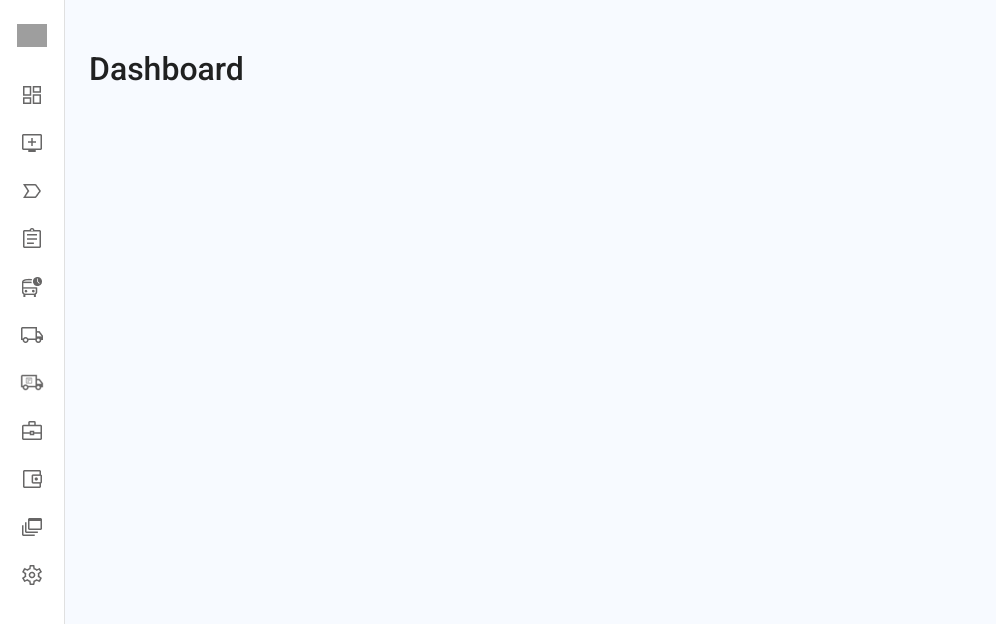
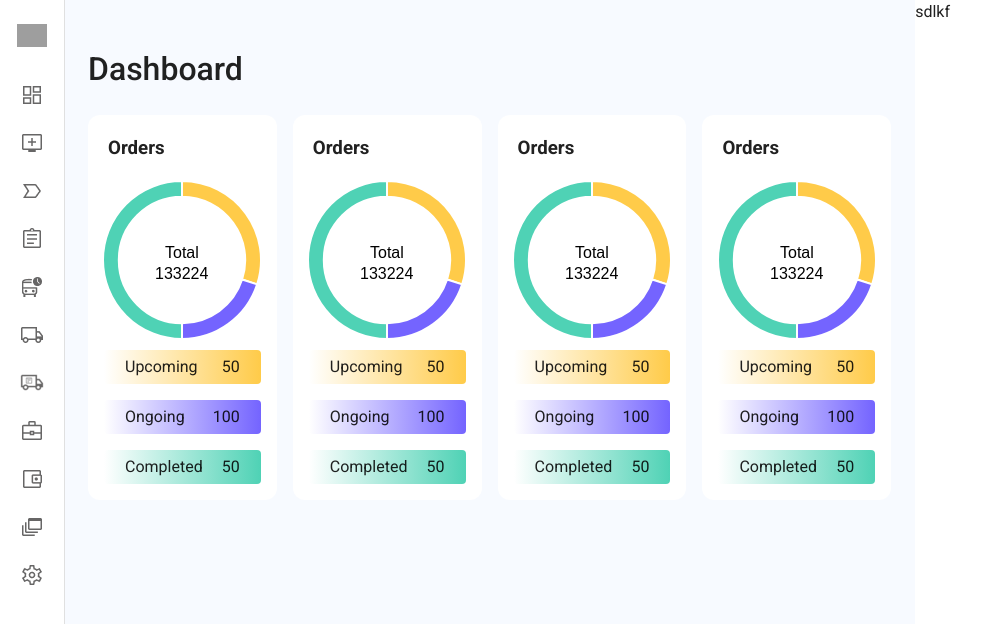
Before and after one commit to kirtanchandak/RoaDo-Dashboard, a React (Vite) app: page / in a window 1280 px wide. Shown: the top 624 px of the page, without its empty margins (0-996 px from the left). Built offline with nearby package versions, Linux system fonts and the light colour scheme; grey boxes are pictures that could not be loaded.

Commit message:
piechart and card design

```diff
--- a/package.json
+++ b/package.json
@@ -14,7 +14,10 @@
     "@emotion/styled": "^11.11.5",
     "@mui/icons-material": "^5.15.15",
     "@mui/material": "^5.15.15",
+    "@mui/x-charts": "^7.2.0",
+    "chart.js": "^4.4.2",
     "react": "^18.2.0",
+    "react-chartjs-2": "^5.2.0",
     "react-dom": "^18.2.0"
   },
   "devDependencies": {
--- a/src/components/Dashboard.tsx
+++ /dev/null
@@ -1,13 +0,0 @@
-import Box from "@mui/material/Box";
-
-function Dashboard() {
-  return (
-    <>
-      <Box>
-        <h1 style={{ fontWeight: 500 }}>Dashboard</h1>
-      </Box>
-    </>
-  );
-}
-
-export default Dashboard;
--- /dev/null
+++ b/src/components/Dashboard/Dashboard.tsx
@@ -0,0 +1,34 @@
+import Box from "@mui/material/Box";
+import ChartBox from "./components/ChartBox";
+
+function Dashboard() {
+  return (
+    <>
+      <Box sx={{ display: "flex", paddingLeft: 8 }}>
+        <Box
+          sx={{
+            width: "70%",
+            backgroundColor: "#F7FAFF",
+            height: "100vh",
+            padding: 3,
+          }}
+        >
+          <Box>
+            <h1 style={{ fontWeight: 500 }}>Dashboard</h1>
+          </Box>
+          <Box sx={{ display: "flex", gap: 2 }}>
+            <ChartBox />
+            <ChartBox />
+            <ChartBox />
+            <ChartBox />
+          </Box>
+        </Box>
+        <Box sx={{ width: "30%" }}>
+          <Box sx={{ maxWidth: "100%" }}>sdlkf</Box>
+        </Box>
+      </Box>
+    </>
+  );
+}
+
+export default Dashboard;
--- /dev/null
+++ b/src/components/Dashboard/components/ChartBox.tsx
@@ -0,0 +1,89 @@
+import Box from "@mui/material/Box";
+import PieChart from "./PieChart";
+
+function ChartBox() {
+  return (
+    <Box
+      sx={{
+        width: "245px",
+        backgroundColor: "white",
+        display: "flex",
+        flexDirection: "column",
+        borderRadius: "12px",
+        paddingBottom: 2,
+      }}
+    >
+      <Box sx={{}}>
+        <h3 style={{ paddingLeft: 20 }}>Orders</h3>
+        <Box
+          sx={{
+            display: "flex",
+            justifyContent: "center",
+            alignItems: "center",
+          }}
+        >
+          <Box
+            sx={{
+              marginBottom: "10px", // Adjust spacing as needed
+            }}
+          >
+            <PieChart /> {/* Center only PieChart */}
+          </Box>
+        </Box>
+
+        <Box sx={{ display: "flex", flexDirection: "column", gap: 2 }}>
+          <Box
+            sx={{
+              background: "linear-gradient(to right, #FFFFFF, #FFCB49)",
+              display: "flex",
+              justifyContent: "space-between",
+              borderRadius: "4px",
+              paddingLeft: 2,
+              paddingRight: 2,
+              marginLeft: 2,
+              marginRight: 2,
+              maxHeight: 45,
+            }}
+          >
+            <p style={{ margin: 5 }}>Upcoming</p>
+            <p style={{ margin: 5 }}>50</p>
+          </Box>
+          <Box
+            sx={{
+              background: "linear-gradient(to right, #FFFFFF, #7464FF)",
+              display: "flex",
+              justifyContent: "space-between",
+              borderRadius: "4px",
+              paddingLeft: 2,
+              paddingRight: 2,
+              marginLeft: 2,
+              marginRight: 2,
+              maxHeight: 45,
+            }}
+          >
+            <p style={{ margin: 5 }}>Ongoing</p>
+            <p style={{ margin: 5 }}>100</p>
+          </Box>
+          <Box
+            sx={{
+              background: "linear-gradient(to right, #FFFFFF, #4FD2B5)",
+              display: "flex",
+              justifyContent: "space-between",
+              borderRadius: "4px",
+              paddingLeft: 2,
+              paddingRight: 2,
+              marginLeft: 2,
+              marginRight: 2,
+              maxHeight: 45,
+            }}
+          >
+            <p style={{ margin: 5 }}>Completed</p>
+            <p style={{ margin: 5 }}>50</p>
+          </Box>
+        </Box>
+      </Box>
+    </Box>
+  );
+}
+
+export default ChartBox;
--- /dev/null
+++ b/src/components/Dashboard/components/PieChart.tsx
@@ -0,0 +1,84 @@
+import Stack from "@mui/material/Stack";
+import Box from "@mui/material/Box";
+import { Chart as ChartJS, ArcElement, Tooltip, Legend } from "chart.js";
+import { Doughnut } from "react-chartjs-2";
+
+ChartJS.register(ArcElement, Tooltip, Legend);
+
+const data = {
+  labels: ["Red", "Blue", "Yellow"],
+  datasets: [
+    {
+      label: "My First Dataset",
+      data: [300, 200, 500],
+      backgroundColor: ["#FFCB49", "#7464FF", "#4FD2B5"],
+      hoverOffset: 4,
+    },
+  ],
+};
+
+const options = {
+  responsive: true,
+  plugins: {
+    legend: {
+      display: false,
+    },
+    title: {
+      display: true,
+      text: "lol",
+    },
+  },
+};
+
+const plugins = [
+  {
+    id: "insideText",
+    beforeDraw: function (chart: any) {
+      var width = chart.width,
+        height = chart.height,
+        ctx = chart.ctx;
+      ctx.restore();
+      var fontSize = (height / 160).toFixed(2);
+      ctx.font = fontSize + "em sans-serif";
+      ctx.textBaseline = "top";
+
+      // Split the text into multiple lines
+      var lines = ["Total", "133224"];
+
+      // Calculate the total height of all lines
+      var totalHeight = lines.length * parseInt(fontSize);
+
+      // Calculate the Y position for the first line to center the text vertically
+      var startY = (height - totalHeight) / 2.4;
+
+      // Draw each line of text
+      lines.forEach(function (line, index) {
+        var textX = Math.round((width - ctx.measureText(line).width) / 2),
+          textY = startY + index * parseInt(fontSize) + index * 20; // Adding some extra spacing between lines
+        ctx.fillText(line, textX, textY);
+      });
+      ctx.save();
+    },
+  },
+];
+
+export default function PieClickNoSnap() {
+  return (
+    <Stack
+      direction={{ xs: "column", md: "row" }}
+      spacing={{ xs: 0, md: 4 }}
+      sx={{ width: "100%" }}
+    >
+      <Box sx={{ width: 160, height: 160 }}>
+        <Doughnut
+          plugins={plugins}
+          data={data}
+          options={{
+            ...options,
+            cutout: "80%", // Adjust the cutout to make the doughnut thinner
+          }}
+        />
+      </Box>
+    </Stack>
+  );
+}
--- a/src/components/Sidebar.tsx
+++ b/src/components/Sidebar.tsx
@@ -19,7 +19,7 @@ import bag from "../assets/sidebar-icons/bag.png";
 import wallet from "../assets/sidebar-icons/wallet.png";
 import windows from "../assets/sidebar-icons/windows.png";
 import settings from "../assets/sidebar-icons/settings.png";
-import Dashboard from "./Dashboard";
+import Dashboard from "./Dashboard/Dashboard";
 
 const sidebarIcons = [
   { id: 1, name: "menu", img: menu },
@@ -58,15 +58,6 @@ const closedMixin = (theme: Theme): CSSObject => ({
     width: `calc(${theme.spacing(8)} + 1px)`,
   },
 });
-
-const DrawerHeader = styled("div")(({ theme }) => ({
-  display: "flex",
-  alignItems: "center",
-  justifyContent: "flex-end",
-  padding: theme.spacing(0, 1),
-  // necessary for content to be below app bar
-  ...theme.mixins.toolbar,
-}));
 
 interface AppBarProps extends MuiAppBarProps {
   open?: boolean;
@@ -111,7 +102,7 @@ export default function MiniDrawer() {
   const [open, setOpen] = React.useState(false);
 
   return (
-    <Box sx={{ display: "flex" }}>
+    <Box sx={{}}>
       <CssBaseline />
       <AppBar position="fixed" open={open}></AppBar>
       <Drawer variant="permanent" open={open} sx={{ border: "none" }}>
@@ -135,11 +126,10 @@ export default function MiniDrawer() {
           ))}
         </List>
       </Drawer>
-      <Box
-        component="main"
-        sx={{ flexGrow: 1, p: 3, backgroundColor: "#F7FAFF", height: "100vh" }}
-      >
-        <Dashboard />
+      <Box sx={{}}>
+        <Box>
+          <Dashboard />
+        </Box>
       </Box>
     </Box>
   );
```
Also changed, not shown: 1 other file (tests, documents, lock files or other folders).
